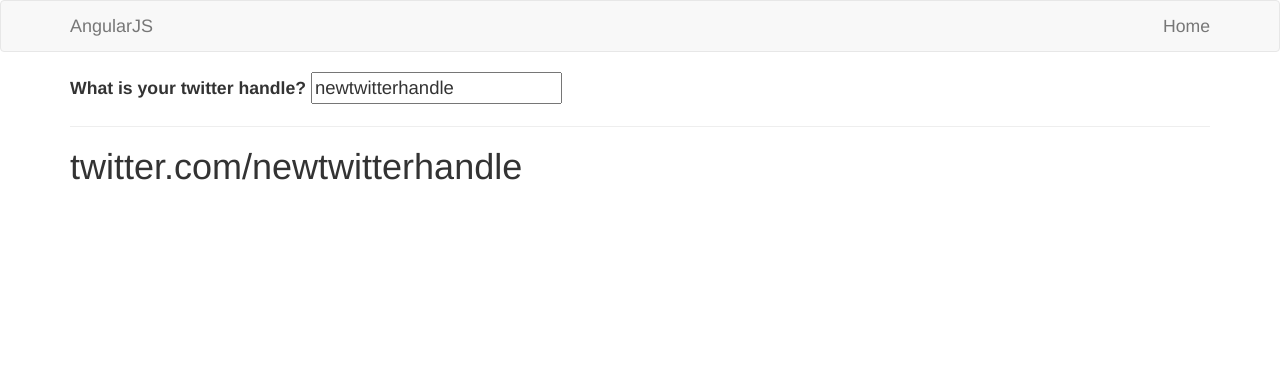
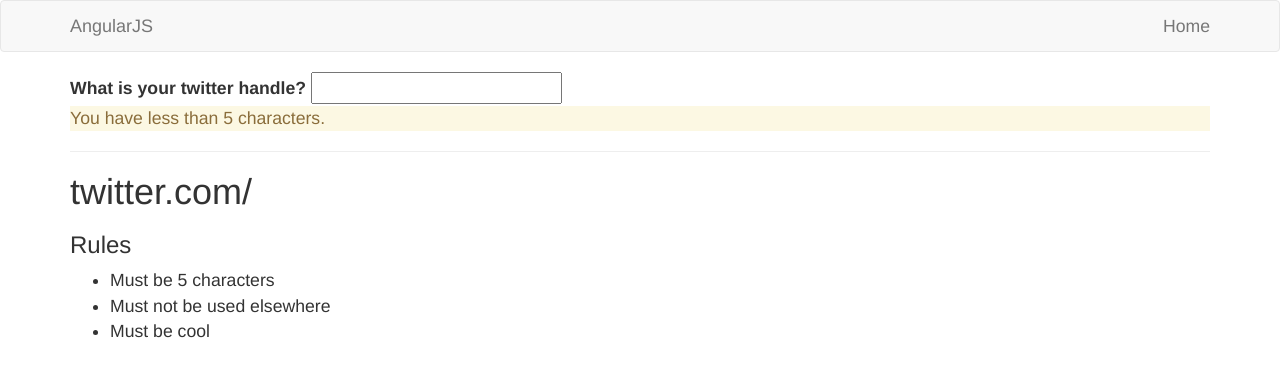
Before and after one commit to philipdai/myangulardemo, a plain HTML site: page index.htm in a window 1280 px wide. Drawn offline with nearby package versions, Linux system fonts and the light colour scheme.

Commit message:
Using common directives demo

```diff
--- a/app.js
+++ b/app.js
@@ -1,6 +1,6 @@
 var myApp = angular.module('myApp', []);
 
-myApp.controller('mainController', ['$scope', '$filter', '$timeout', function($scope, $filter, $timeout) {
+myApp.controller('mainController', ['$scope', '$filter', function($scope, $filter) {
 
 	$scope.handle = '';
 
@@ -8,27 +8,12 @@
 			return $filter('lowercase')($scope.handle);
 	};
 
-	$scope.$watch('handle', function(newValue, oldValue) {
+	$scope.characters = 5;
 
-			console.info('Changed!');
-			console.log('Old:' + oldValue);
-			console.log('New:' + newValue);
-
-	});
-
-	setTimeout(function() {
-		$scope.$apply(function() {
-			$scope.handle = 'newtwitterhandle';
-			console.log('Scope changed!');
-		});
-	}, 3000);
-
-
-//	$timeout(function() {
-//
-//			$scope.handle = 'newtwitterhandle';
-//			console.log('Scope changed!');
-//
-//	}, 3000);
+	$scope.rules = [
+		{ rulename: "Must be 5 characters" },
+		{ rulename: "Must not be used elsewhere" },
+		{ rulename: "Must be cool" }
+	];
 
 }]);
--- a/index.htm
+++ b/index.htm
@@ -42,10 +42,30 @@
 					<label>What is your twitter handle?</label>
 					<input type="text" ng-model="handle" />
 				</div>
+				<div ng-class="{
+											 'alert-warning' : handle.length < characters,
+											 'alert-danger': handle.length > characters
+											 }"
+						 ng-show="handle.length !== characters">
+
+					<div ng-show="handle.length < characters">
+						You have less than 5 characters.
+					</div>
+
+					<div ng-show="handle.length > characters">
+						You have more than 5 characters.
+					</div>
+				</div>
 
 				<hr />
 
 				<h1>twitter.com/{{ lowercasehandle() }}</h1>
+				<h3>Rules</h3>
+				<ul>
+					<li ng-repeat="rule in rules">
+						{{ rule.rulename }}
+					</li>
+				</ul>
 
 			</div>
 
```
Lines whose indentation alone changed are shown as unchanged.
